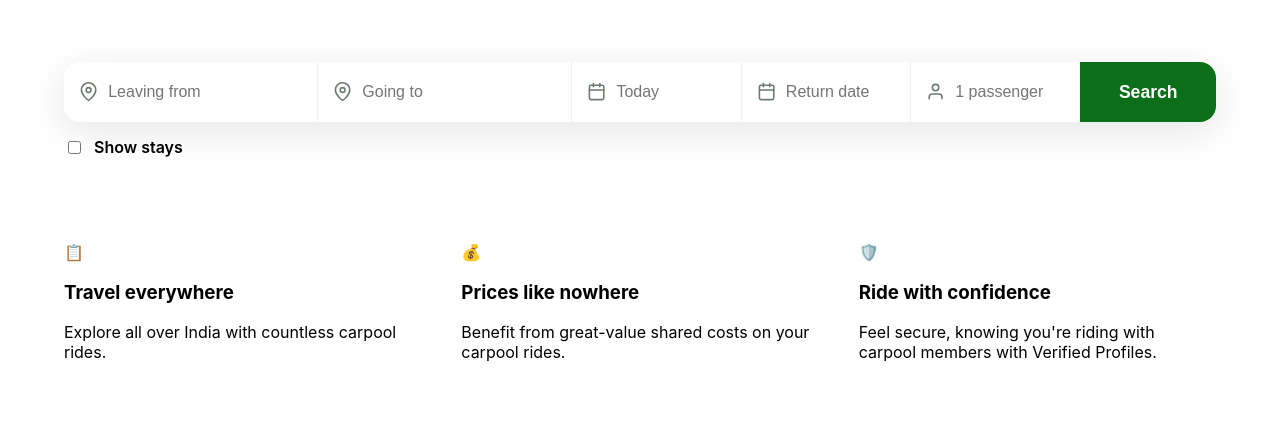
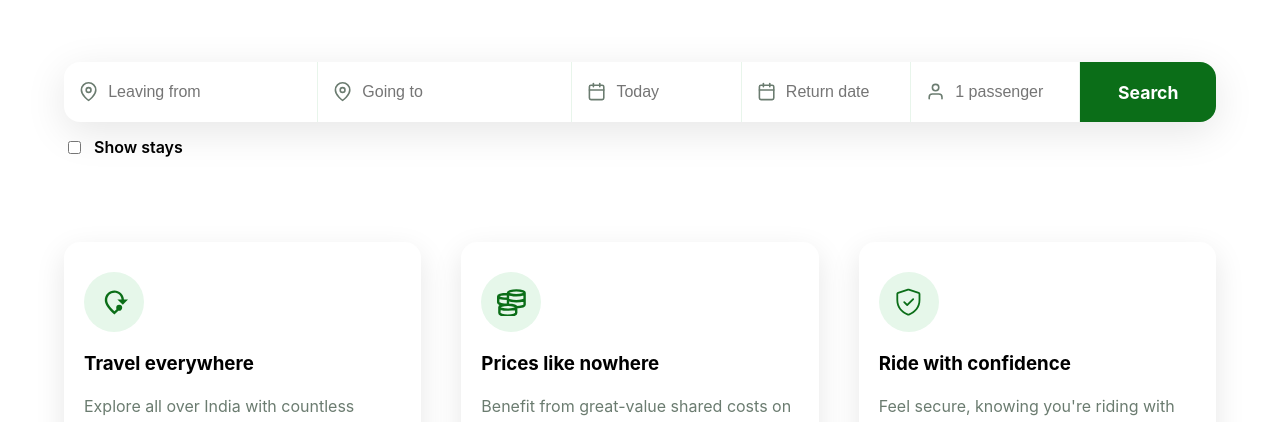
Before and after one commit to Prince188/car-pooling, a React (Create React App) app: page / in a window 1280 px wide. Shown: the part 526-948 px from the top of the page. Built offline with nearby package versions, Linux system fonts and the light colour scheme; the HTML template or start-up script is replaced by a standard one.

Commit message:
Change css for home page and changes in offer ride page

```diff
--- a/src/App.js
+++ b/src/App.js
@@ -4,6 +4,7 @@ import Navbar from './component/Navbar';
 import Home from './page/Home';
 import OfferRide from './page/OfferRide';
 import { BrowserRouter, Route, Routes } from 'react-router-dom';
+import Search from './page/Search';
 
 function App() {
   return (
@@ -12,6 +13,7 @@ function App() {
       <Routes>
         <Route path='/' element={<Home />} />
         <Route path='/offer-ride' element={<OfferRide />} />
+        <Route path='/search' element={<Search />} />
       </Routes>
       <Footer />
     </BrowserRouter>
--- a/src/css/Home.css
+++ b/src/css/Home.css
@@ -202,6 +202,10 @@ body {
 }
 
 .main-search-btn {
+    display: flex;
+    align-items: center;
+    justify-content: center;
+    text-decoration: none;
     background: var(--dark-green);
     color: white;
     border: none;
@@ -226,6 +230,32 @@ body {
     grid-template-columns: repeat(3, 1fr);
     gap: 40px;
     padding: 120px 5% 60px;
+}
+
+.feature-card {
+    background: white;
+    padding: 30px 20px;
+    border-radius: 16px;
+    text-align: left;
+    box-shadow: 0 10px 30px rgba(0, 0, 0, 0.1);
+}
+
+.feature-card p{
+    color: var(--text-gray);
+    line-height: 1.6;
+}
+
+.icon-box {
+    background: var(--light-green);
+    color: var(--dark-green);
+    width: 60px;
+    height: 60px;
+    border-radius: 50%;
+    display: flex;
+    align-items: center;
+    justify-content: center;
+    font-size: 1.8rem;
+    margin-bottom: 20px;
 }
 
 .share-ride-banner {
--- a/src/css/OfferRide.css
+++ b/src/css/OfferRide.css
@@ -144,6 +144,7 @@
     font-size: 1.1rem;
     font-weight: 800;
     cursor: pointer;
+    margin-top: 10px;
     box-shadow: 0 4px 14px rgba(0, 175, 245, 0.3);
     transition: var(--transition);
 }
--- a/src/page/Home.jsx
+++ b/src/page/Home.jsx
@@ -1,6 +1,11 @@
-import React  from 'react';
+import React from 'react';
 import { FiMapPin, FiCalendar, FiUser, FiArrowRight } from 'react-icons/fi';
+import { MdModeOfTravel } from "react-icons/md";
+import { GrMoney } from "react-icons/gr";
+import { GoShieldCheck } from "react-icons/go";
+
 import '../css/Home.css';
+import { Link } from 'react-router-dom';
 
 const Home = () => {
 
@@ -69,7 +74,8 @@ const Home = () => {
                                 <FiUser />
                                 <input type="text" placeholder="1 passenger" />
                             </div>
-                            <button className="main-search-btn">Search</button>
+                            {/* <button to={"/search"} className="main-search-btn">Search</button> */}
+                            <Link to={"/search"} className="main-search-btn">Search</Link>
                         </div>
                     </div>
 
@@ -83,17 +89,17 @@ const Home = () => {
             {/* Features Section */}
             <section className="features-grid">
                 <div className="feature-card">
-                    <div className="icon-box">📋</div>
+                    <div className="icon-box"><MdModeOfTravel /></div>
                     <h3>Travel everywhere</h3>
                     <p>Explore all over India with countless carpool rides.</p>
                 </div>
                 <div className="feature-card">
-                    <div className="icon-box">💰</div>
+                    <div className="icon-box"><GrMoney /></div>
                     <h3>Prices like nowhere</h3>
                     <p>Benefit from great-value shared costs on your carpool rides.</p>
                 </div>
                 <div className="feature-card">
-                    <div className="icon-box">🛡️</div>
+                    <div className="icon-box"><GoShieldCheck /></div>
                     <h3>Ride with confidence</h3>
                     <p>Feel secure, knowing you're riding with carpool members with Verified Profiles.</p>
                 </div>
--- a/src/page/OfferRide.jsx
+++ b/src/page/OfferRide.jsx
@@ -61,9 +61,6 @@ const OfferRide = () => {
                                         placeholder="Number of passengers"
                                     />
                                 </div>
-                            </div>
-                            <div className="price-result">
-                                <h2>Save up to <span>₹1,792</span> on your first ride.</h2>
                             </div>
                             <button type="submit" className="btn-publish">Publish a ride</button>
                         </form>
--- /dev/null
+++ b/src/page/Search.jsx
@@ -0,0 +1,11 @@
+import React from 'react'
+
+const Search = () => {
+    return (
+        <div>
+            This is search page.
+        </div>
+    )
+}
+
+export default Search
```
